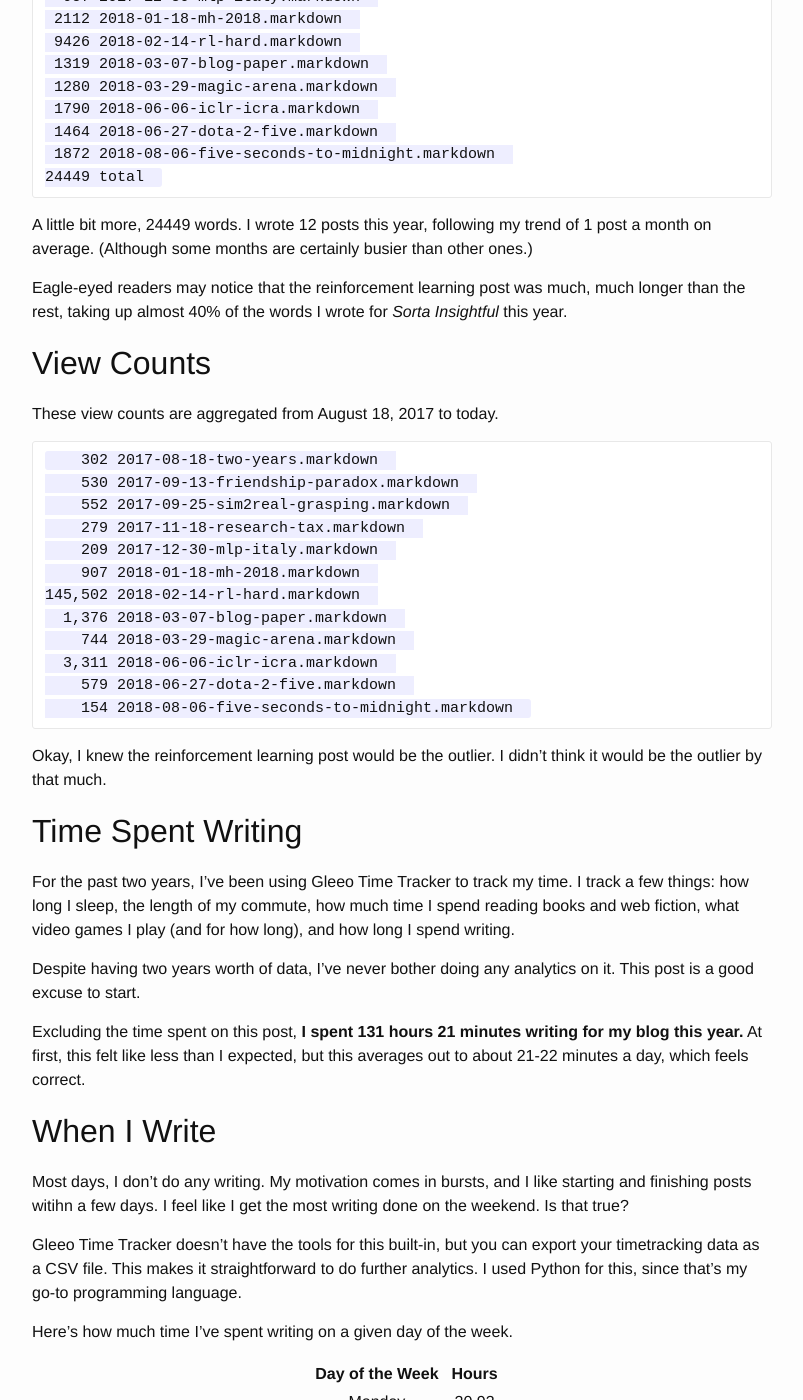
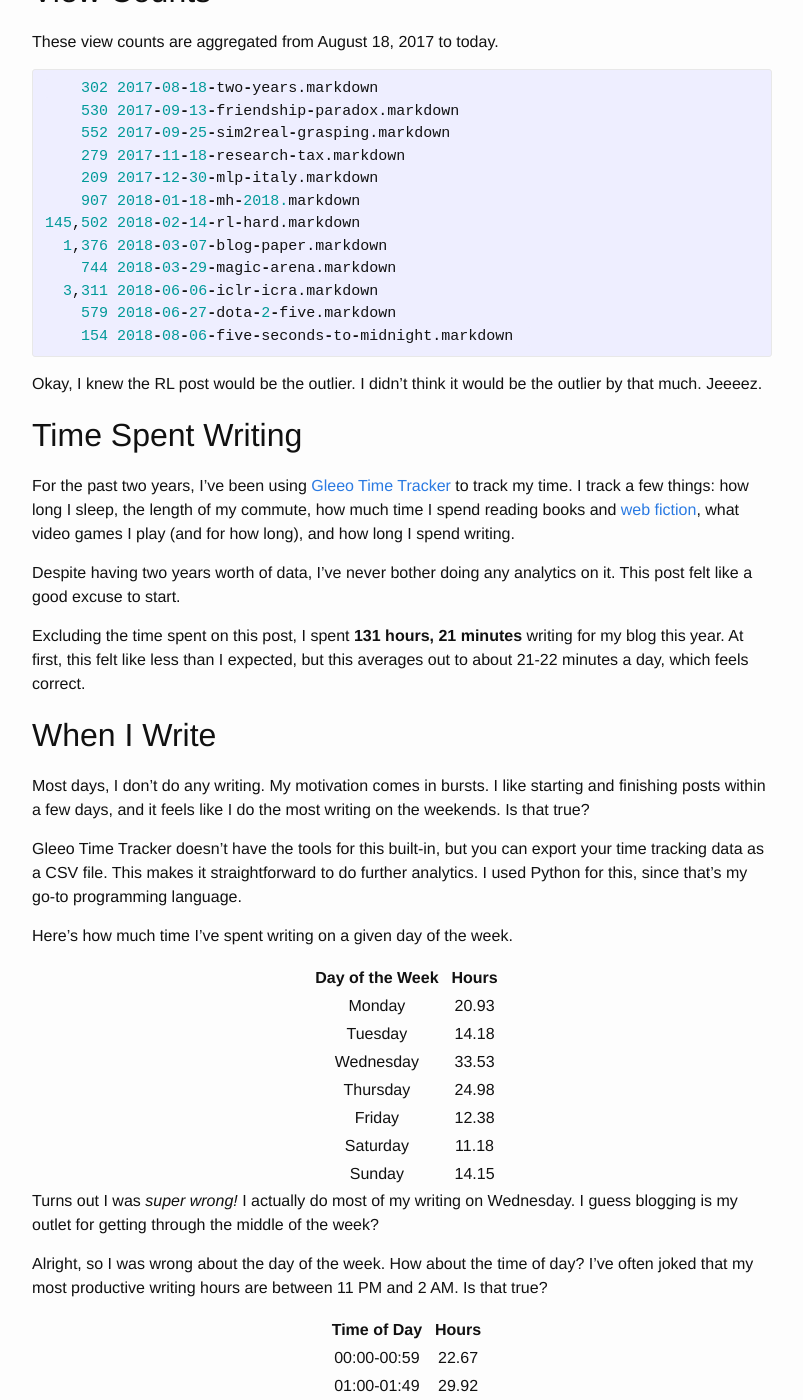
Before and after one commit to alexirpan/alexirpan.github.io, a Jekyll site: the page built from _posts/2018-08-18-three-years.markdown, in a window 1280 px wide and 1400 px high, scrolled down 950 px. Shown: the whole window, without its empty margins (238-1041 px from the left). Built offline with Jekyll 4.4.1, drawn with Linux system fonts in a browser that asks for light colours; nearby versions of some CDN libraries; some of the changed text lies outside the part shown.

Commit message:
Fixing some formatting, changing time, updating formatting, done

````diff
--- a/_posts/2018-08-18-three-years.markdown
+++ b/_posts/2018-08-18-three-years.markdown
@@ -15,28 +15,12 @@
 Words Written
 ----------------------------------------
 
-Last year, I wrote [22409 words]({% post_url 2017-08-18-two-years %}).
-
-```
- 1244 2016-09-07-contradictions.markdown
- 1936 2016-10-18-politics.markdown
- 1750 2016-11-08-right-questions.markdown
-  895 2016-11-12-hybrid-argument.markdown
- 1384 2017-01-20-mh-2017.markdown
-  931 2017-01-25-research-comm.markdown
-  592 2017-02-12-default-arguments.markdown
- 4035 2017-02-22-wasserstein-gan.markdown
- 1827 2017-03-18-we-have-a-problem.markdown
-  834 2017-04-19-acss.markdown
- 1925 2017-04-26-perils-batch-norm.markdown
- 3443 2017-06-27-hyperparam-spectral.markdown
- 1613 2017-08-12-openai-dota-2.markdown
-22409 total
-```
-
+Last year, I wrote [22,409 words]({% post_url 2017-08-18-two-years %}).
 How about this year?
 
-```
+I wrote **24,449** words. Here's the breakdown in chronological order.
+
+{% highlight python %}
  1256 2017-08-18-two-years.markdown
  1542 2017-09-13-friendship-paradox.markdown
   155 2017-09-25-sim2real-grasping.markdown
@@ -50,14 +34,12 @@
  1464 2018-06-27-dota-2-five.markdown
  1872 2018-08-06-five-seconds-to-midnight.markdown
 24449 total
-```
+{% endhighlight %}
 
-A little bit more, 24449 words. I wrote 12 posts this year, following my
-trend of 1 post a month on average. (Although some months are certainly
-busier than other ones.)
+I wrote 12 posts this year, following my trend of 1 post a month on average.
 
-Eagle-eyed readers may notice that the reinforcement learning post was much, much
-longer than the rest, taking up almost 40% of the words I wrote for
+Eagle-eyed readers may notice that the [reinforcement learning post]({% post_url 2018-02-14-rl-hard %})
+was much, much longer than the rest, taking up almost 40% of the words I wrote for
 *Sorta Insightful* this year.
 
 
@@ -66,7 +48,7 @@
 
 These view counts are aggregated from August 18, 2017 to today.
 
-```
+{% highlight python %}
     302 2017-08-18-two-years.markdown
     530 2017-09-13-friendship-paradox.markdown
     552 2017-09-25-sim2real-grasping.markdown
@@ -79,25 +61,25 @@
   3,311 2018-06-06-iclr-icra.markdown
     579 2018-06-27-dota-2-five.markdown
     154 2018-08-06-five-seconds-to-midnight.markdown
-```
+{% endhighlight %}
 
-Okay, I knew the reinforcement learning post would be the outlier. I didn't
-think it would be the outlier by that much.
+Okay, I knew the RL post would be the outlier. I didn't think it would be the
+outlier by that much. Jeeeez.
 
 
 Time Spent Writing
 --------------------------------------------------------------------------
 
-For the past two years, I've been using Gleeo Time Tracker to track my
-time. I track a few things: how long I sleep, the length of my commute,
-how much time I spend reading books and web fiction, what video games I play
-(and for how long), and how long I spend writing.
+For the past two years, I've been using [Gleeo Time Tracker](https://gleeo.com/index.php/en/)
+to track my time. I track a few things: how long I sleep, the length of my commute,
+how much time I spend reading books and [web fiction](/webfictionrecs),
+what video games I play (and for how long), and how long I spend writing.
 
 Despite having two years worth of data, I've never bother doing any analytics
-on it. This post is a good excuse to start.
+on it. This post felt like a good excuse to start.
 
-Excluding the time spent on this post, **I spent 131 hours 21 minutes writing
-for my blog this year.**
+Excluding the time spent on this post, I spent **131 hours, 21 minutes** writing
+for my blog this year.
 At first, this felt like less than I expected, but this averages out to about
 21-22 minutes a day, which feels correct.
 
@@ -105,12 +87,12 @@
 When I Write
 ---------------------------------------------------------------------------
 
-Most days, I don't do any writing. My motivation comes in bursts, and I like
-starting and finishing posts witihn a few days. I feel like I get the most
-writing done on the weekend. Is that true?
+Most days, I don't do any writing. My motivation comes in bursts. I like
+starting and finishing posts within a few days, and it feels like I do the most
+writing on the weekends. Is that true?
 
 Gleeo Time Tracker doesn't have the tools for this built-in, but you can
-export your timetracking data as a CSV file. This makes it straightforward to
+export your time tracking data as a CSV file. This makes it straightforward to
 do further analytics. I used Python for this, since that's my go-to programming
 language.
 
@@ -167,8 +149,7 @@
 
 The more impressive (and scary) thing is that I've written during literally
 every hour of the day. Who's even awake at 5 AM? And given that I have 1.67
-hours of writing at that time, I must have done it *at least twice*. I never
-claimed to be good at managing my time.
+hours of writing at that time, I must have done it *at least twice*.
 
 
 Time Spent Per Post
@@ -178,11 +159,11 @@
 thanks to the magic of Git, I can reconstruct what post I was writing on a given
 day.
 
-This blog is a Github Pages blog, so every change to this blog is done through
+This blog is a [Github Pages](https://pages.github.com/) blog, so every change to this blog is done through
 a Git commit, with timestamp. First, I exported all commits I've ever made.
 
 With a few exceptions, the Git history for this blog is structured as a tree.
-EVery post starts by branching off of `master`. I work on the draft there,
+Every post starts by branching off of `master`. I work on the draft there,
 building my site locally to preview how it looks. When the post is finished,
 I go back to `master`, then run `git merge --squash <branch name>`. This
 creates a single commit that's the sum of all changes made in that branch.
@@ -191,18 +172,16 @@
 offshoot branches. These commits lie on exactly one branch, which corresponds
 to exactly one post.
 
-My time tracker data doesn't store the post I was writing
-at the time, but by cross-reference this data with my Git commit timestamps,
-I can figure out how long I spent writing each post.
+This gives me a list of commit times (from Git) and a list of `(start, end)`
+intervals (from my time tracker).
+If a commit lies within the interval, it's paired with that interval.
+Not every interval contains a commit, since I didn't commit my work during
+every writing session. but I can assign those intervals based on the closest
+commit. Summing all the intervals paired with the commits on a given branch
+gives me the time I've spent working on that post.
 
-Meanwhile, my time tracker data is a list of non-overlapping (start, end)
-intervals. If a commit lies within the interval, it's definitely paired with
-the same post as that commit. Not every interval contains a commit, since
-I didn't commit my work during every writing session. but I can assign
-these intervals based on the closest commit.
-
-Here's the time spent for each post, from most to least. For context, I also
-include the number of words in that post.
+Here's the time spent for each post, ordered from most to least. For context, I
+also include the number of words in that post.
 
 | &nbsp;&nbsp;Post&nbsp;&nbsp;                | Hours | &nbsp;&nbsp;Word Count&nbsp;&nbsp; |
 |---------------------|-------|------------|
@@ -226,27 +205,40 @@
 
 A few people have asked me how long it took me to write my reinforcement
 learning post. Well, there's your answer: 53 hours, 20 minutes. Based on
-commit timestamps, the first word was written August 2017, regular writing
-started October 2017, the first draft was done Christmas 2017, and editing
-based on early feedback was done between Christmas and Valentine's Day,
-with the post releasing February 14, 2018.
+commit timestamps, the first draft was started August 2017, most of it
+was written between October 2017 and Christmas 2017, and editing based on
+early feedback was done between Christmas 2017 and Valentine's Day 2018.
 
 The time for that post actually lines up eerily well with the word count.
 The RL post was almost 40% of the words I wrote this year, and the post took
 almost 40% of my writing time. This correlation immediately falls apart for the
 other posts.
 
-You may have noticed the crazy outlier of "1.95 hours to write 155 words". It's
+You may have noticed the crazy outlier of "1.95 hours to write [155 words]({% post_url 2017-09-25-sim2real-grasping %})". It's
 very misleading. Based on my commit messages, that post included updates to my
 About page and Research page, which isn't reflected in the reported word count.
 
-There are two other outliers. I spent 1.3 hours writing 1464 words for the
+There are two other outliers. I spent 1.3 hours writing [1464 words]({% post_url 2018-06-27-dota-2-five %}) for the
 OpenAI Five post. If you read that post, the lack of polish should be obvious.
-I spent 5.28 hours writing 450 words for the MLP Music Recs page, but for that
-page, most of my time was spent digging up songs and making judgment calls
-on what to share.
+I spent 5.28 hours writing 450 words for the [MLP Music Recs](/mlpmusicrecs)
+page, but most of the work there was spent searching up songs on YouTube and
+narrowing the list down to 1 song per artist.
 
-As for the draft posts: we'll see if I finish any of those. I believe it's
+As for the drafts: we'll see if I finish any of those. I believe it's
 perfectly healthy to have lots of incomplete projects. You aren't obligated
 to finish everything you start. Still, it feels weird to have 15 hours of work
-on a draft when most of my posts take less than 10.
+on an unfinished draft, when most of my posts take less than 10.
+
+
+What's Next?
+----------------------------------------------------------------------------
+
+Well, to be honest, I'm not really sure. Historically, if I say I'll write a
+post in the upcoming year, I never get around to writing it. This year, I'm
+deciding not to commit to writing anything. Instead, I'll write whatever I
+have motivation to write. This isn't really a change, it's simply me being
+more realistic about what's going to happen.
+
+Although, to be honest, I do still want to write that post about
+*Gunnerkrigg Court*. I've been talking about writing that post for over two
+years. One day, it'll happen. It has to.
````
Also changed, not shown: other parts of _posts/2018-08-18-three-years.markdown (+4 -4 lines).
